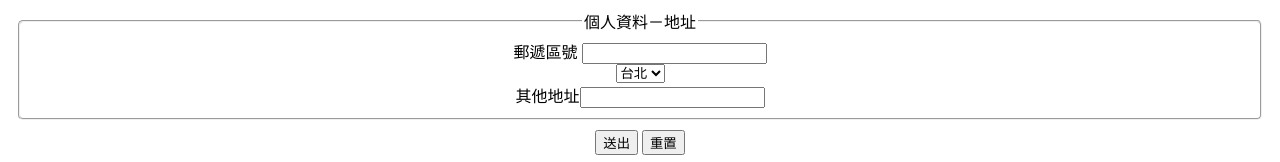
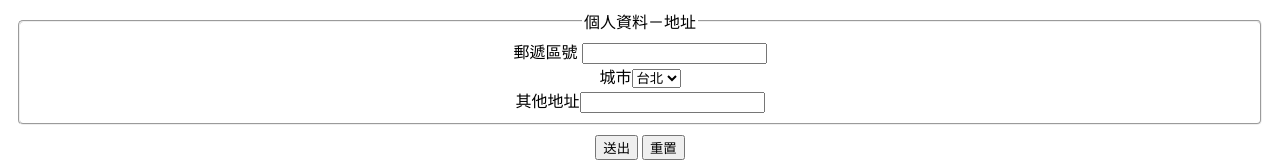
Before and after one commit to dog80630tom/chunchin, a plain HTML site: page Lab1/Formtest.html in a window 1280 px wide. Shown: the part 288-450 px from the top of the page. Drawn offline with Linux system fonts and the light colour scheme.

Commit message:
新增城市label

```diff
--- a/Lab1/Formtest.html
+++ b/Lab1/Formtest.html
@@ -61,7 +61,7 @@
                 郵遞區號 <input type="text" name="Postal_code" maxlength="4">
             </div>
             <div>
-                <select name="city">
+                <label>城市</label><select name="city">
                     <option value="台北">台北</option>
                     <option value="台中">台中</option>
                     <option value="高雄">高雄</option>
```
